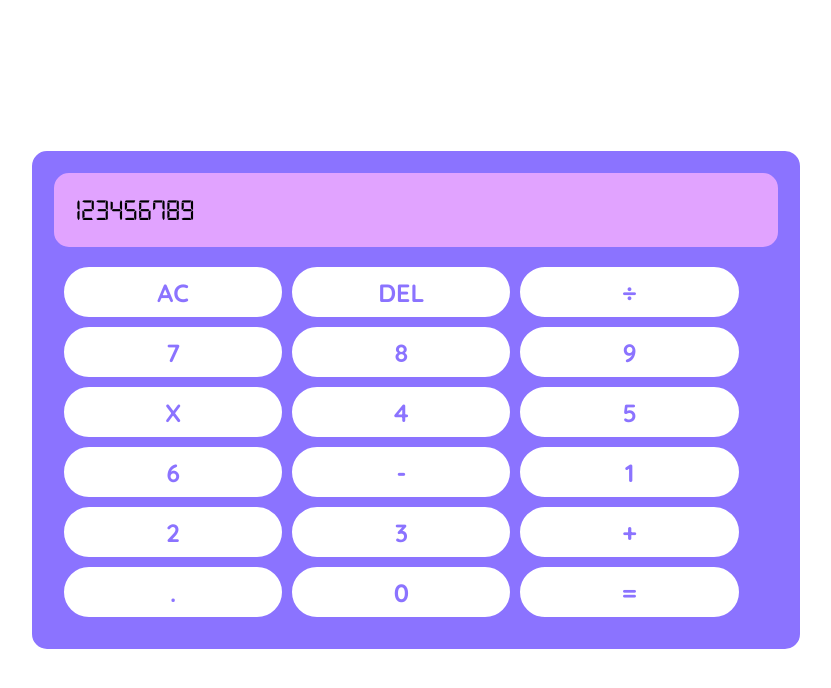
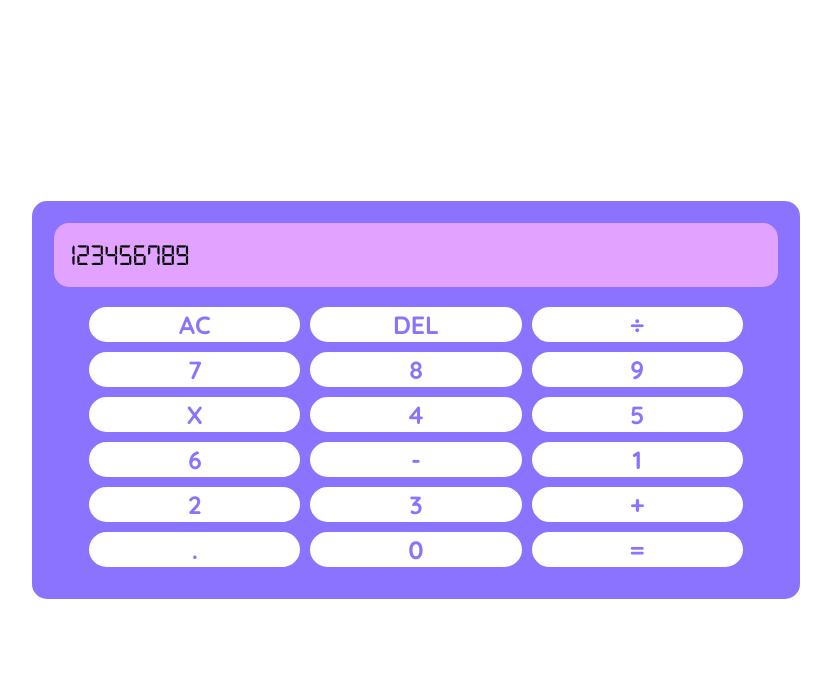
Before and after one commit to ks9927/calculator-project, a plain HTML site: page index.html in a window 1280 px wide. Shown: the whole page, without its empty margins (224-1055 px from the left). Drawn offline with Linux system fonts and the light colour scheme.

Commit message:
I did something idk

```diff
--- a/index.html
+++ b/index.html
@@ -33,7 +33,7 @@
                 <button class="number-btn">3</button>
                 <button class="add-btn">+</button>
                 <button class="decimal-btn">.</button>
-                <button class="number-btn">0</button>
+                <button class="number-btn wide">0</button>
 
                 <button class="equals-btn">=</button>
             </div>
--- a/style.css
+++ b/style.css
@@ -27,7 +27,7 @@ body {
 .display-container {
     border: solid 2px #e1a3ff;
     background-color: #e1a3ff;
-    padding: 20px;
+    padding: 15px;
     border-radius: 15px;
     font-family: "Digital 7", sans-serif;
     font-size: 30px;
@@ -36,14 +36,16 @@ body {
 .buttons-container {
     padding: 10px;
     display: flex;
+    justify-content: center;
+    align-items: center;
     flex-wrap: wrap;
     gap: 10px;
     margin-top: 10px;
 }
 
 button {
-    width: 31%;
-    height: 50px;
+    width: 30%;
+    height: 30%;
     border-radius: 25px;
     background-color: white;
     border: solid 2px white;
```
